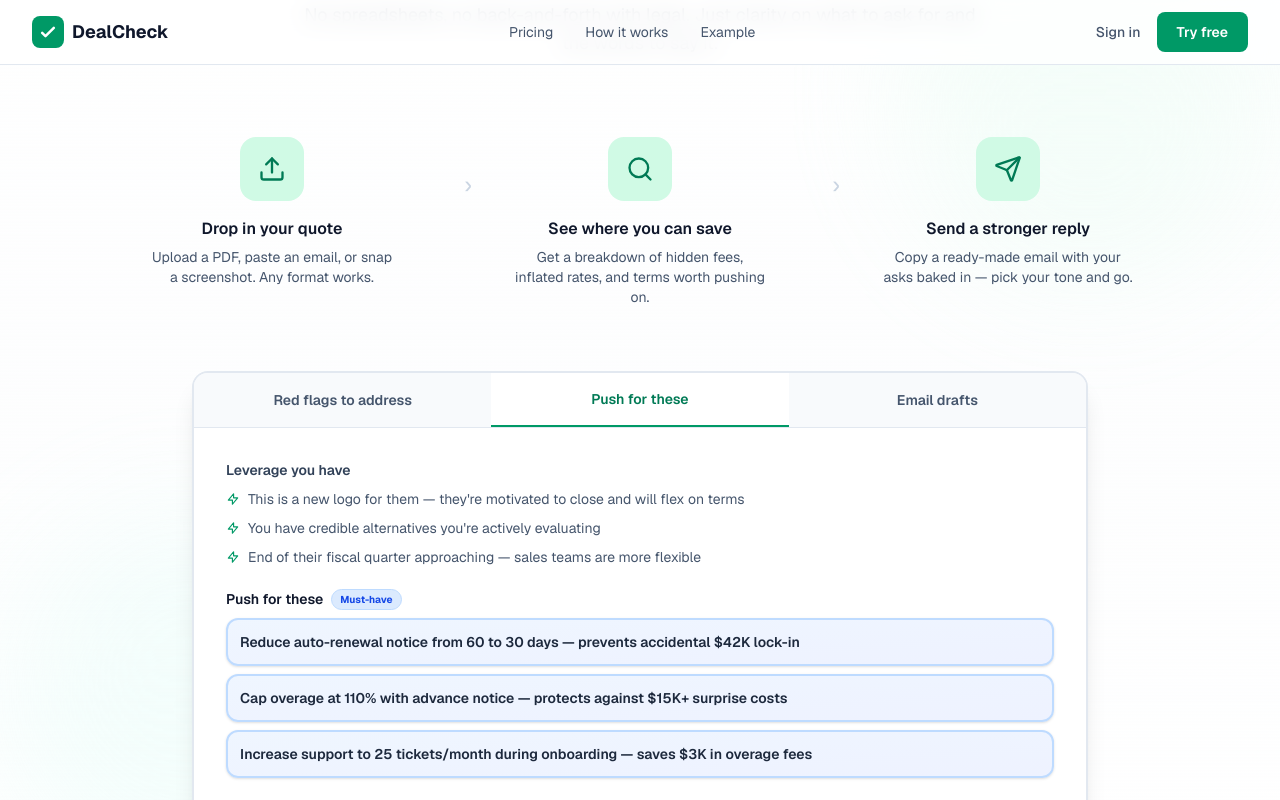
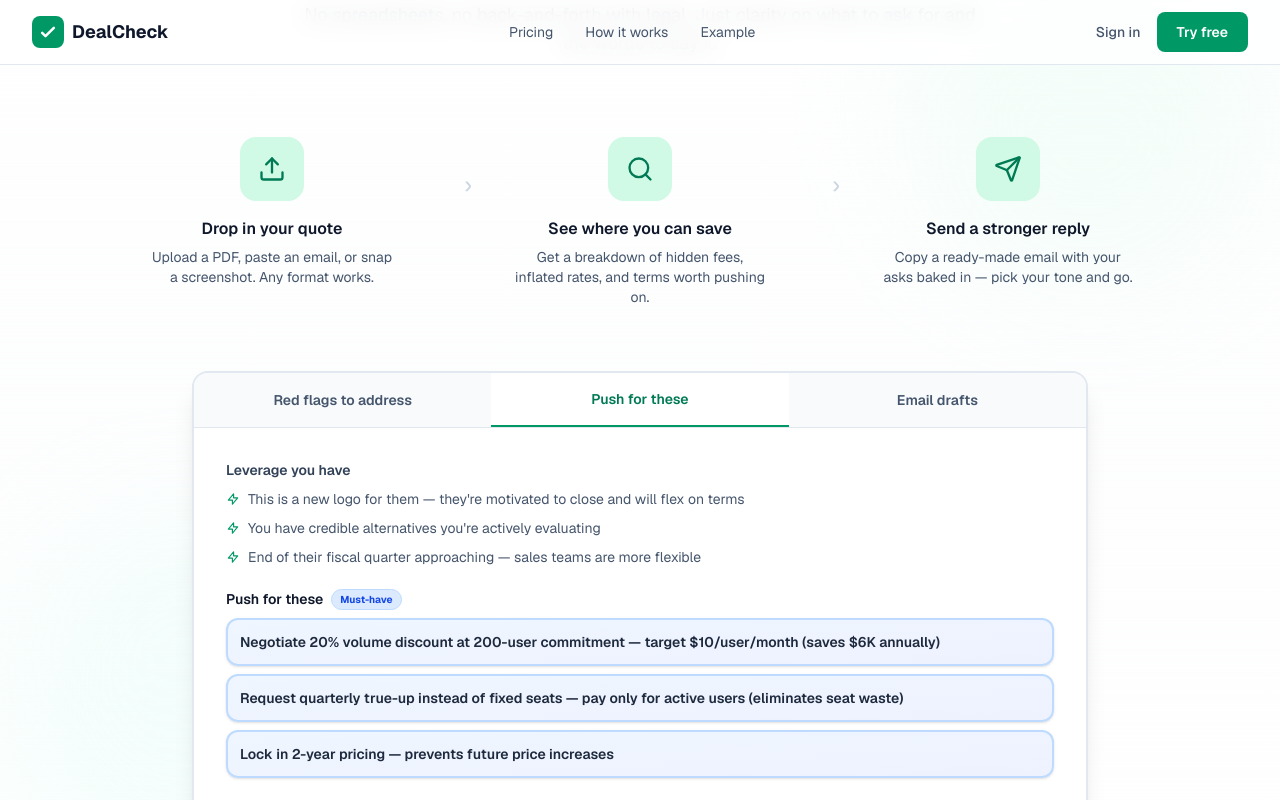
Before and after one commit to Boomchakalala/Dealcheck, a Next.js app: page / in a window 1280 px wide. Both pictures are taken after a click on the button "Push for these". Shown: the part 1118-1918 px from the top of the page. Built offline with nearby package versions, Linux system fonts and the light colour scheme.

Commit message:
Sandbox autosave

```diff
--- a/src/app/page.tsx
+++ b/src/app/page.tsx
@@ -297,9 +297,9 @@ export default function LandingPage() {
                       </div>
                       <div className="space-y-2">
                         {[
-                          'Reduce auto-renewal notice from 60 to 30 days — prevents accidental $42K lock-in',
-                          'Cap overage at 110% with advance notice — protects against $15K+ surprise costs',
-                          'Increase support to 25 tickets/month during onboarding — saves $3K in overage fees',
+                          'Negotiate 20% volume discount at 200-user commitment — target $10/user/month (saves $6K annually)',
+                          'Request quarterly true-up instead of fixed seats — pay only for active users (eliminates seat waste)',
+                          'Lock in 2-year pricing — prevents future price increases',
                         ].map((ask, idx) => (
                           <div key={idx} className="p-3 bg-gradient-to-br from-blue-50 to-indigo-50 rounded-xl border-2 border-blue-200 shadow-sm">
                             <p className="text-sm text-slate-800 font-semibold">{ask}</p>
@@ -327,13 +327,13 @@ export default function LandingPage() {
                     <div className="rounded-xl border-2 border-slate-200 overflow-hidden bg-gradient-to-br from-slate-50 to-white shadow-sm">
                       <div className="px-5 py-3 bg-slate-50 border-b-2 border-slate-200">
                         <p className="text-xs font-bold text-slate-700 uppercase tracking-wide mb-1">Subject line</p>
-                        <p className="text-sm font-semibold text-slate-900">CloudVault Enterprise Storage - Questions on Contract Terms</p>
+                        <p className="text-sm font-semibold text-slate-900">Slack Business+ Renewal - Pricing Discussion</p>
                       </div>
                       <div className="p-5">
                         <p className="text-sm text-slate-700 leading-relaxed">
-                          Hi [Sales Rep Name],<br /><br />
-                          Thanks for the CloudVault quote. We&apos;re interested in moving forward but have a few questions on terms before we can finalize. Could we adjust the 60-day auto-renewal to 30 days? This would make internal approvals much smoother...<br /><br />
-                          <span className="text-slate-400">[Overage caps, support limits, and exit clause questions included]</span>
+                          Hi [Account Manager],<br /><br />
+                          Thanks for the Slack renewal quote. We're planning to continue, but I'd like to discuss the pricing before we finalize. At $12.50/user for 200 users, could we revisit this? We'd expect something closer to $10/user at this commitment level...<br /><br />
+                          <span className="text-slate-400">[Volume discount and seat flexibility requests included]</span>
                         </p>
                       </div>
                     </div>
```
